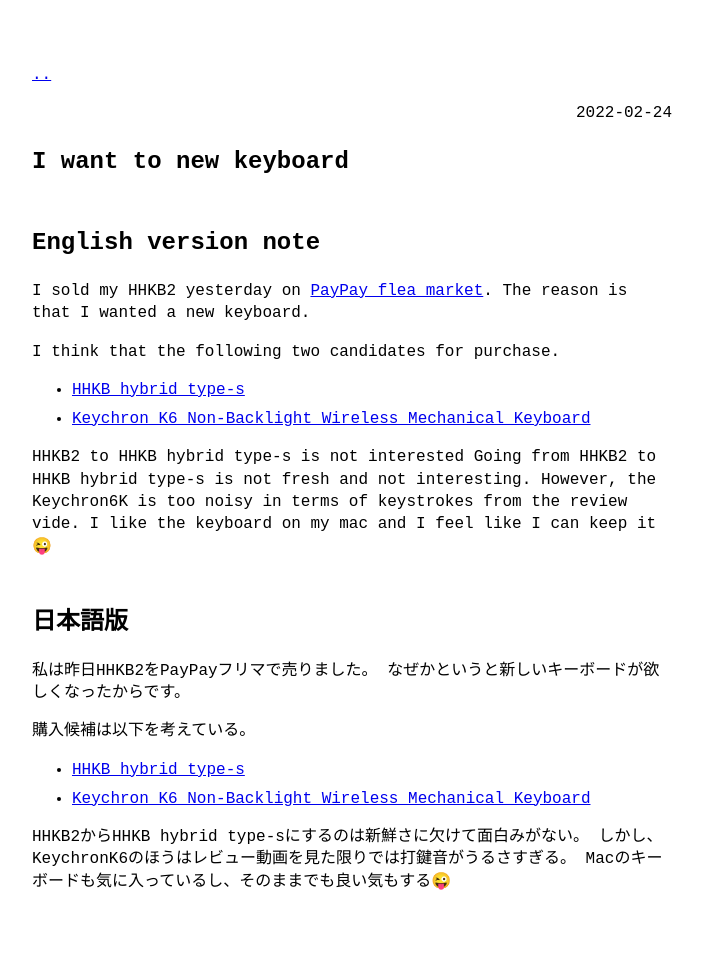
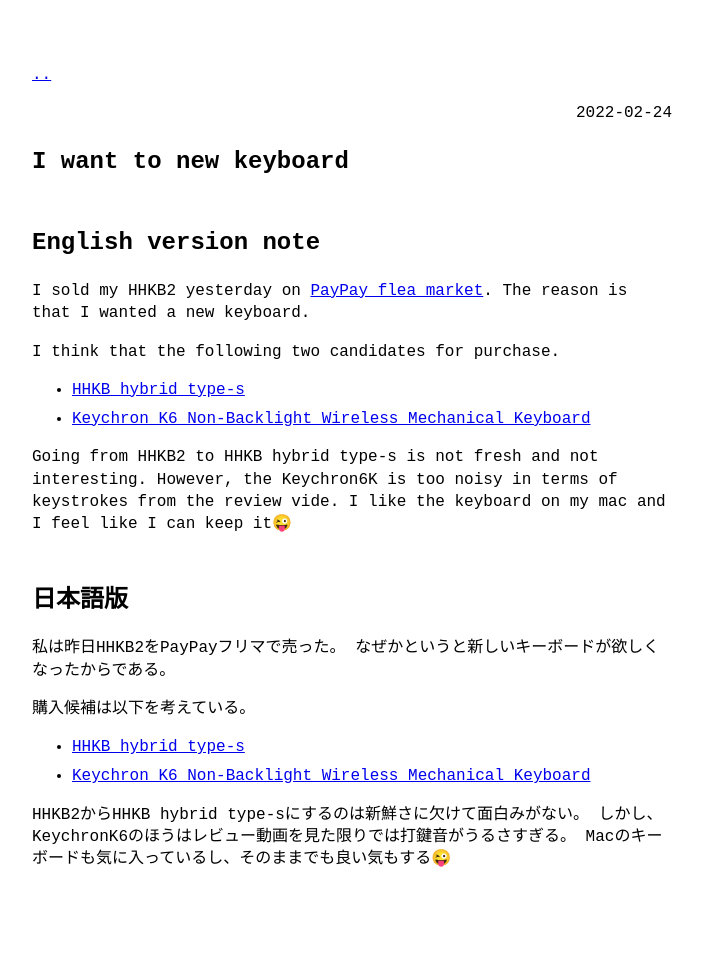
Before and after one commit to katamotokosuke/katamotokosuke.github.io, a Jekyll site: the page built from _posts/2022-02-24-keybord.markdown, in a window 1280 px wide. Shown: the whole page, without its empty margins (288-991 px from the left). Built offline with Jekyll 4.4.1, drawn with Linux system fonts in a browser that asks for light colours; after the commit the page ends 951 px from its top, so only the background shows below that.

Commit message:
fix 文法

```diff
--- a/_posts/2022-02-24-keybord.markdown
+++ b/_posts/2022-02-24-keybord.markdown
@@ -12,14 +12,13 @@ I think that the following two candidates for purchase.
 - [HHKB hybrid type-s](https://www.pfu.fujitsu.com/direct/hhkb/detail_pd-kb800ws.html)
 - [Keychron K6 Non-Backlight Wireless Mechanical Keyboard](https://www.keychron.com/products/keychron-k6-non-backlight-wireless-mechanical-keyboard)
 
-HHKB2 to HHKB hybrid type-s is not interested
 Going from HHKB2 to HHKB hybrid type-s is not fresh and not interesting.
 However, the Keychron6K is too noisy in terms of keystrokes from the review vide.
 I like the keyboard on my mac and I feel like I can keep it😜
 
 
 ## 日本語版
-私は昨日HHKB2をPayPayフリマで売りました。 なぜかというと新しいキーボードが欲しくなったからです。
+私は昨日HHKB2をPayPayフリマで売った。 なぜかというと新しいキーボードが欲しくなったからである。
 
 購入候補は以下を考えている。
 - [HHKB hybrid type-s](https://www.pfu.fujitsu.com/direct/hhkb/detail_pd-kb800ws.html)
```
